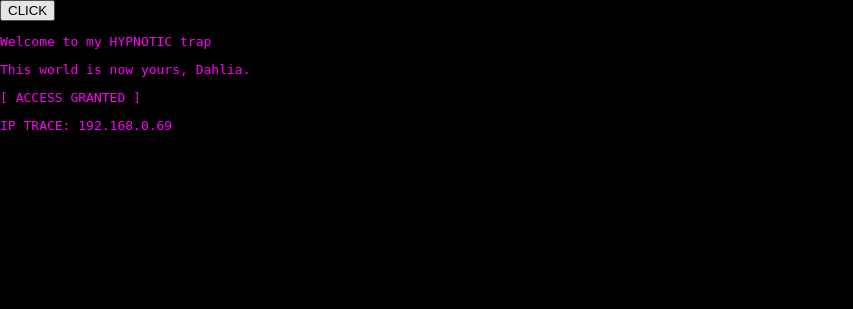
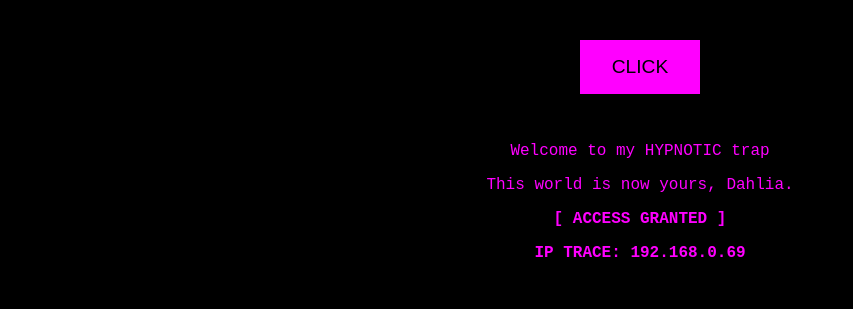
Before and after one commit to SpoilDahlia2d/dahliaware-webapp, a Flask app: page / in a window 1280 px wide. Shown: the top 309 px of the page, without its empty margins (0-853 px from the left). Run offline with Flask 3, Linux system fonts and the light colour scheme.

Commit message:
Update style.css

```diff
--- a/static/css/style.css
+++ b/static/css/style.css
@@ -1,77 +1,31 @@
-
 body {
-  margin: 0;
-  background: black;
-  overflow: hidden;
-  font-family: monospace;
-  color: #ff00f7;
+  background-color: black;
+  color: #ff00ff; /* fuxia */
+  font-family: 'Courier New', monospace;
+  text-align: center;
+  padding: 2rem;
 }
 
-canvas {
-  position: fixed;
-  top: 0;
-  left: 0;
-  z-index: 0;
+.matrix {
+  color: #ff00ff; /* matrix rosa */
+  font-weight: bold;
 }
 
-.overlay {
-  position: fixed;
-  top: 0;
-  left: 0;
-  z-index: 1;
-  width: 100%;
-  height: 100%;
-  text-align: center;
-  display: flex;
-  flex-direction: column;
-  justify-content: center;
-  align-items: center;
+.hidden {
+  display: none;
 }
 
-.main-text {
-  font-size: 2em;
-  color: #ff00f7;
-  margin-bottom: 10px;
+button {
+  background: #ff00ff;
+  color: black;
+  border: none;
+  padding: 1rem 2rem;
+  font-size: 1.2rem;
+  cursor: pointer;
+  margin-bottom: 2rem;
+  transition: background 0.3s;
 }
 
-.sub-text {
-  font-size: 1.5em;
-  color: red;
-  margin-bottom: 20px;
-  animation: fadeIn 2s ease-in-out;
+button:hover {
+  background: #cc00cc;
 }
-
-#click-button {
-  font-size: 2em;
-  padding: 15px 30px;
-  background-color: red;
-  color: white;
-  border: none;
-  border-radius: 12px;
-  cursor: pointer;
-}
-
-.hint-text {
-  font-size: 1em;
-  color: white;
-  margin-top: 5px;
-}
-
-#counter {
-  margin-top: 15px;
-  color: red;
-  font-size: 1.2em;
-}
-
-.image-container img {
-  position: absolute;
-  width: 200px;
-  height: auto;
-  object-fit: cover;
-  pointer-events: none;
-}
-
-@keyframes fadeIn {
-  from { opacity: 0; }
-  to { opacity: 1; }
-}
```
